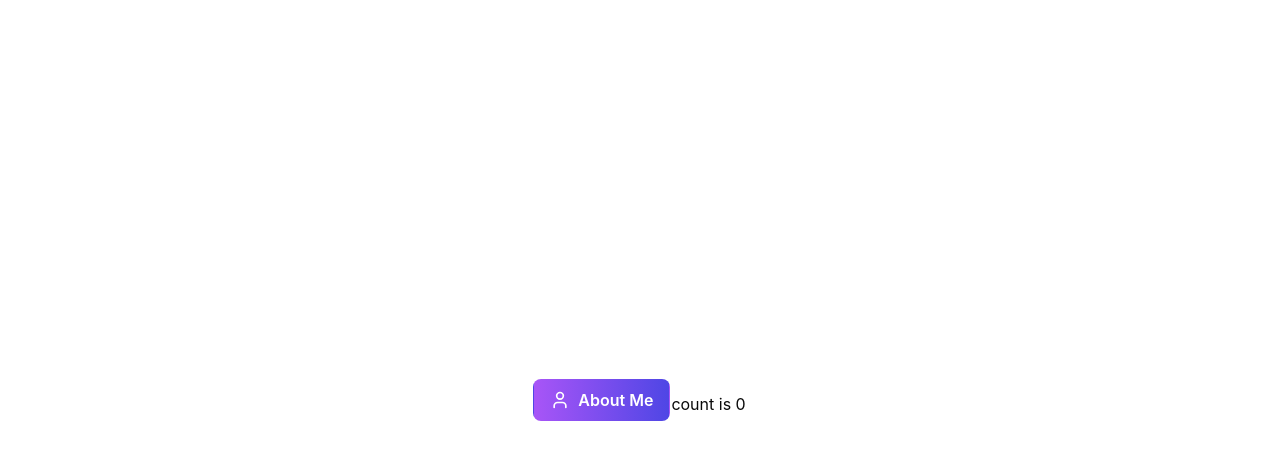
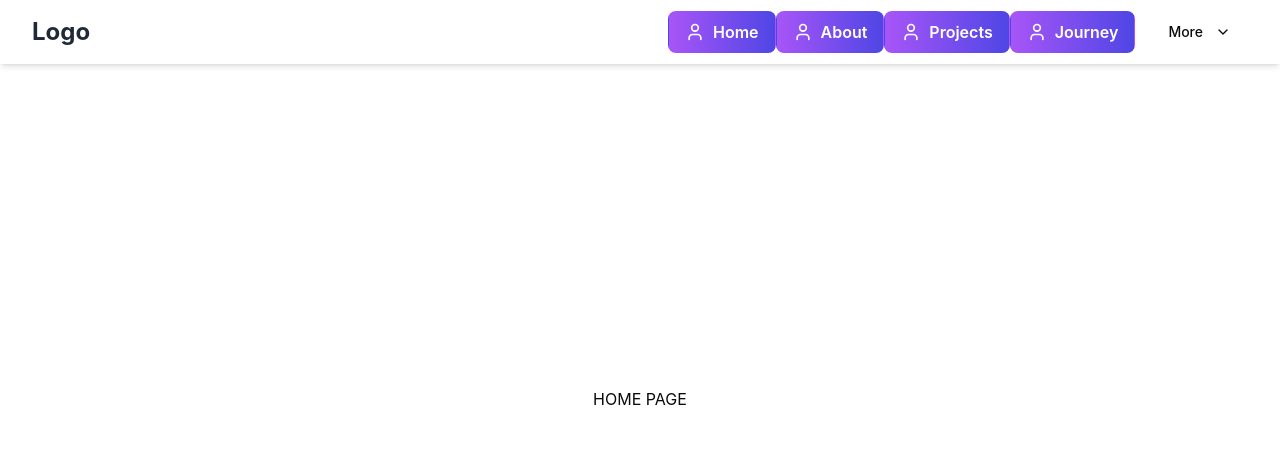
Before and after one commit to Dan-Swarts/Base-Projects, a React (Vite) app: page / in a window 1280 px wide. Shown: the top 460 px of the page. Built offline with nearby package versions, Linux system fonts and the light colour scheme.

Commit message:
added template pages, added pages index file, modified navbar to include buttons and working links

```diff
--- a/src/App.tsx
+++ b/src/App.tsx
@@ -1,9 +1,11 @@
 import "./App.css";
 import { Outlet } from "react-router-dom";
+import { Navbar } from "./components/ui/Navbar";
 
 function App() {
   return (
     <>
+      <Navbar />
       <Outlet />
     </>
   );
--- /dev/null
+++ b/src/components/ui/buttons/NavButton.tsx
@@ -0,0 +1,40 @@
+"use client";
+
+import { useState } from "react";
+import { User } from "lucide-react";
+import { Link } from "react-router-dom";
+
+export interface NavButtonProps {
+  name: string;
+  href: string;
+}
+
+export default function NavButton({ name, href }: NavButtonProps) {
+  const [isClicked, setIsClicked] = useState(false);
+
+  return (
+    <Link to={href}>
+      <button
+        className={`
+        relative overflow-hidden group
+        bg-gradient-to-r from-purple-500 to-indigo-600
+        text-white font-semibold py-2 px-4 rounded-lg
+        transition-all duration-300 ease-in-out
+        transform hover:scale-105 hover:shadow-lg
+        ${isClicked ? "animate-pulse" : ""}
+      `}
+        onClick={() => {
+          setIsClicked(true);
+          setTimeout(() => setIsClicked(false), 300);
+        }}
+      >
+        <span className="flex items-center justify-center space-x-2">
+          <User className="w-5 h-5" />
+          <span>{name}</span>
+        </span>
+        <span className="absolute inset-0 bg-white opacity-0 group-hover:opacity-20 transition-opacity duration-300" />
+        <span className="absolute inset-0 flex items-center justify-center opacity-0 group-hover:opacity-100 transition-opacity duration-300"></span>
+      </button>
+    </Link>
+  );
+}
--- a/src/components/ui/navbar.tsx
+++ b/src/components/ui/navbar.tsx
@@ -1,9 +1,10 @@
 "use client";
 
-import * as React from "react";
+import NavButton, { NavButtonProps } from "./buttons/NavButton";
+
+import { useState } from "react";
 import { Link } from "react-router-dom";
 import { Menu, X, ChevronDown } from "lucide-react";
-
 import { Button } from "@/components/ui/button";
 import {
   DropdownMenu,
@@ -12,34 +13,32 @@ import {
   DropdownMenuTrigger,
 } from "@/components/ui/dropdown-menu";
 
-const navItems = [
+const navItems: NavButtonProps[] = [
   { name: "Home", href: "/" },
-  { name: "About", href: "/" },
-  { name: "Services", href: "/" },
-  { name: "Contact", href: "/" },
+  { name: "About", href: "About" },
+  { name: "Projects", href: "Projects" },
+  { name: "Journey", href: "Journey" },
 ];
 
 export function Navbar() {
-  const [mobileMenuOpen, setMobileMenuOpen] = React.useState(false);
+  const [mobileMenuOpen, setMobileMenuOpen] = useState(false);
 
   return (
-    <nav className="bg-white shadow-md">
+    <nav className="bg-white shadow-md fixed top-0 left-0 w-full">
       <div className="max-w-7xl mx-auto px-4 sm:px-6 lg:px-8">
         <div className="flex justify-between h-16">
-          <div className="flex items-center">
+          <div id="logo" className="flex items-center">
             <Link to="/" className="flex-shrink-0 flex items-center">
               <span className="text-2xl font-bold text-gray-800">Logo</span>
             </Link>
           </div>
-          <div className="hidden sm:ml-6 sm:flex sm:items-center">
-            {navItems.map((item) => (
-              <Link
-                key={item.name}
-                to={item.href}
-                className="px-3 py-2 rounded-md text-sm font-medium text-gray-700 hover:text-gray-900 hover:bg-gray-50"
-              >
-                {item.name}
-              </Link>
+
+          <div
+            id="nav items"
+            className="hidden sm:ml-6 sm:flex sm:items-center"
+          >
+            {navItems.map((item: NavButtonProps) => (
+              <NavButton key={item.href} {...item} />
             ))}
             <DropdownMenu>
               <DropdownMenuTrigger asChild>
@@ -57,6 +56,7 @@ export function Navbar() {
               </DropdownMenuContent>
             </DropdownMenu>
           </div>
+
           <div className="flex items-center sm:hidden">
             <Button
               variant="ghost"
--- /dev/null
+++ b/src/pages/AboutPage.tsx
@@ -0,0 +1,7 @@
+export default function AboutPage() {
+  return (
+    <>
+      <h1>ABOUT ME</h1>
+    </>
+  );
+}
--- a/src/pages/ErrorPage.tsx
+++ b/src/pages/ErrorPage.tsx
@@ -81,7 +81,7 @@ export default function ErrorPage() {
   return (
     <div className="flex flex-col items-center justify-center min-h-screen bg-gray-100">
       <h1 className="text-6xl font-bold text-gray-800 mb-4">
-        {errorStatus ? errorStatus : "000"}
+        {errorStatus ?? "Error code unavailable"}
       </h1>
       <h2 className="text-2xl font-semibold text-gray-600 mb-4">
         {errorMessage}
--- a/src/pages/HomePage.tsx
+++ b/src/pages/HomePage.tsx
@@ -1,17 +1,7 @@
-import { useState } from "react";
-import AboutMeButton from "../components/ui/buttons/AboutMeButton";
-
-function HomePage() {
-  const [count, setCount] = useState(0);
-
+export default function HomePage() {
   return (
     <>
-      <AboutMeButton />
-      <button onClick={() => setCount((count) => count + 1)}>
-        count is {count}
-      </button>
+      <h1>HOME PAGE</h1>
     </>
   );
 }
-
-export default HomePage;
--- /dev/null
+++ b/src/pages/JourneyPage.tsx
@@ -0,0 +1,7 @@
+export default function JourneyPage() {
+  return (
+    <>
+      <h1>JOURNEY PAGE</h1>
+    </>
+  );
+}
--- /dev/null
+++ b/src/pages/ProjectsPage.tsx
@@ -0,0 +1,7 @@
+export default function ProjectsPage() {
+  return (
+    <>
+      <h1>PROJECTS PAGE</h1>
+    </>
+  );
+}
--- /dev/null
+++ b/src/pages/index.ts
@@ -0,0 +1,7 @@
+import AboutPage from "./AboutPage";
+import ErrorPage from "./ErrorPage";
+import HomePage from "./HomePage";
+import JourneyPage from "./JourneyPage";
+import ProjectsPage from "./ProjectsPage";
+
+export { AboutPage, ErrorPage, HomePage, JourneyPage, ProjectsPage };
```
Also changed, not shown: src/main.tsx (+20 -2 lines).
